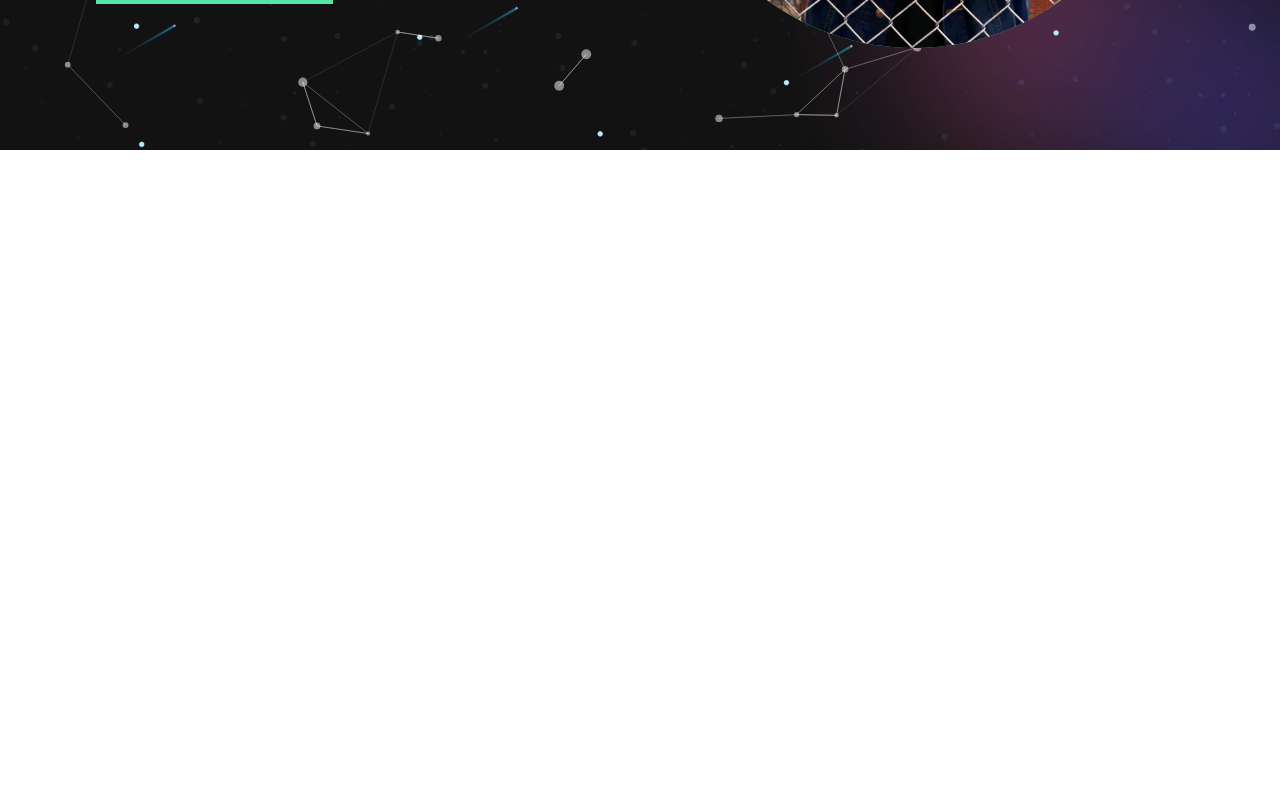
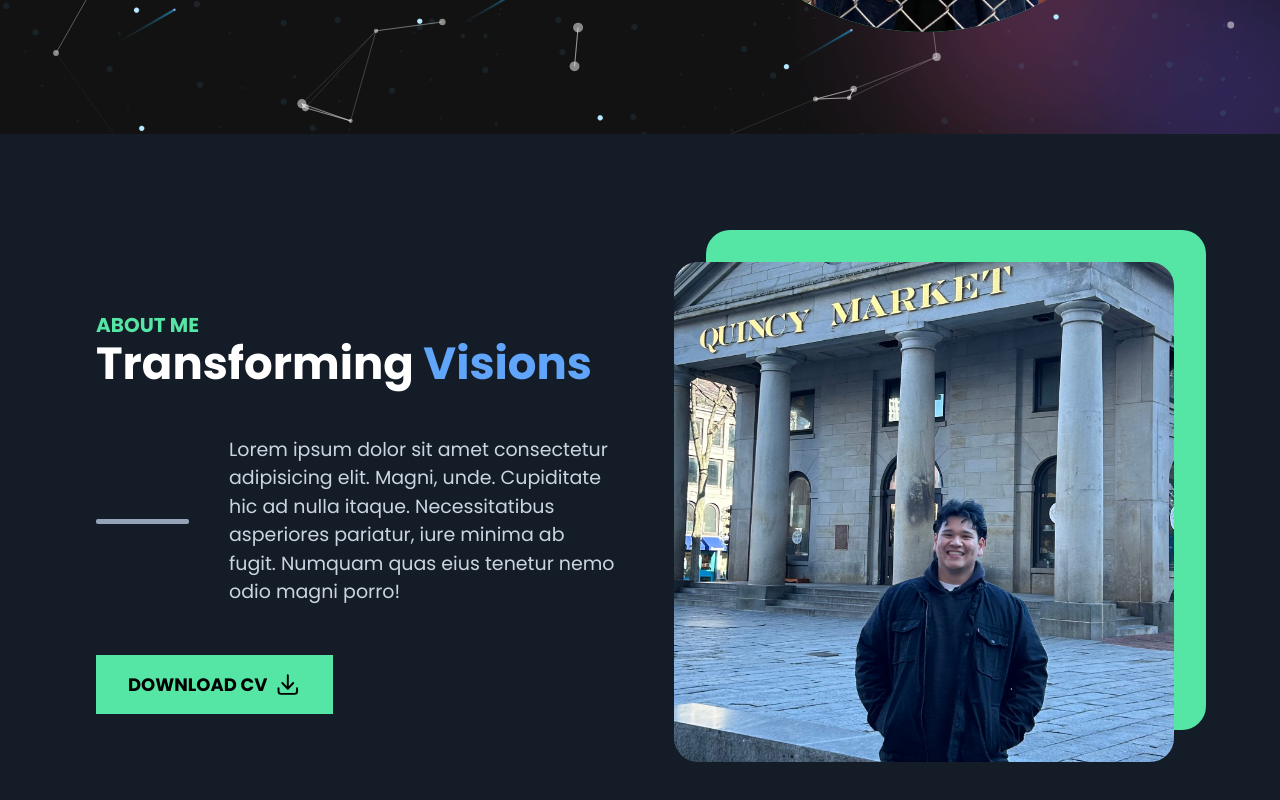
Before and after one commit to Jack-Vu/personal-portfolio, a Next.js app: page / in a window 1280 px wide. Shown: the part 650-1450 px from the top of the page. Before the commit the page ends 800 px from the top, so only its background shows below. Built offline with nearby package versions, Linux system fonts and the light colour scheme.

Commit message:
about me section done fix styling for both profile pictures

```diff
--- /dev/null
+++ b/components/About.tsx
@@ -0,0 +1,44 @@
+import { ArrowDownTrayIcon } from "@heroicons/react/20/solid";
+import Image from "next/image";
+import React from "react";
+
+const About = () => {
+  return (
+    <div className="bg-[#141c27] pb-[4rem] pt-[2rem] md:pt-[8rem]">
+      <div className="grid grid-cols-1 md:grid-cols-2 w-[85%] mx-auto gap-[3rem] items-center">
+        <div>
+          <h1 className="text-[20px] font-bold uppercase text-[#55e6a5] md-[1rem]">
+            ABOUT ME
+          </h1>
+          <h2 className="text-[25px] md:text-[35px] lg:text-[45px] md:leading-[3rem] leading-[2rem] capitalize mb-[3rem] font-bold text-white">
+            Transforming <span className="text-blue-400">Visions</span>
+          </h2>
+          <div className="mb-[3rem] flex items-center md:space-x-10">
+            <span className="w-[100px] hidden md:block h-[5px] bg-slate-400 rounded-sm"></span>
+            <p className="text-[19px] text-slate-300 w-[80%]">
+              Lorem ipsum dolor sit amet consectetur adipisicing elit. Magni,
+              unde. Cupiditate hic ad nulla itaque. Necessitatibus asperiores
+              pariatur, iure minima ab fugit. Numquam quas eius tenetur nemo
+              odio magni porro!
+            </p>
+          </div>
+          <button className="px-[2rem] hover:bg-blue-400 transition-all duration-200 py-[1rem] text-[18px] font-bold uppercase bg-[#55e6a5] text-black flex items-centers space-x-2">
+            <p>Download CV</p>
+            <ArrowDownTrayIcon className="w-[1.6rem] h-[1.7rem] text-black" />
+          </button>
+        </div>
+        <div className="lg:w-[500px] mx-auto  mt-[2rem] lg:mt-0 lg:h-[500px] md:w-[400px] md:h-[400px] w-[300px] h-[300px] relative">
+          <Image
+            src="/img/Profilepic2.jpg"
+            fill
+            className="relative z-[11] object-cover rounded-3xl"
+            alt="alt profile picture"
+          />
+          <div className="absolute w-[100%] h-[100%] z-[10] bg-[#55e6a5] top-[-2rem] right-[-2rem] rounded-3xl"></div>
+        </div>
+      </div>
+    </div>
+  );
+};
+
+export { About };
--- a/components/Hero.tsx
+++ b/components/Hero.tsx
@@ -7,7 +7,7 @@
 
 const Hero = () => {
   return (
-    <div className="h-[88vh] bg-[url('/img/banner-bg.png')] bg-cover bg-center">
+    <div className="h-[88vh] bg-[url('/img/banner-bg.png')] mt-[10vh] bg-cover bg-center">
       <Particle />
       <div className="w-[85%] grid-cols-1 mx-auto grid lg:grid-cols-2 gap-[3rem] h-[100%] items-center">
         <div>
@@ -28,7 +28,7 @@
             </button>
           </div>
         </div>
-        <div className="w-[500px] hidden bg-[#55e6a5] relative lg:flex items-center rounded-full h-[500px]">
+        <div className="w-[500px] hidden bg-[#55e6a5] relative lg:flex items-center mx-auto rounded-full h-[500px]">
           <Image
             src="/img/Profilepic1.jpg"
             alt="profile picture"
--- a/components/Navbar.tsx
+++ b/components/Navbar.tsx
@@ -7,7 +7,7 @@
 
 const Navbar = ({ openNav }: Props) => {
   return (
-    <div className="w-[100%] sticky z-[1000] top-0 h-[12vh] bg-[#141c27] shadow-md">
+    <div className="w-[100%] fixed z-[1000] top-0 h-[12vh] bg-[#141c27] shadow-md">
       <div className="flex items-center justify-between w-[80%] mx-auto h-[100%]">
         <h1 className="flex-[0.6] cursor-pointer text-[25px] text-white font-bold">
           J<span className="text-blue-400">V</span>
--- a/components/index.ts
+++ b/components/index.ts
@@ -1,3 +1,4 @@
 export * from "./Navbar";
 export * from "./MobileNavbar";
 export * from "./Hero";
+export * from "./About";
--- a/pages/index.tsx
+++ b/pages/index.tsx
@@ -1,4 +1,4 @@
-import { Hero, MobileNavbar, Navbar } from "@/components";
+import { About, Hero, MobileNavbar, Navbar } from "@/components";
 import React, { useState } from "react";
 
 const HomePage = () => {
@@ -13,6 +13,9 @@
         <MobileNavbar nav={nav} closeNav={closeNav} />
         <Navbar openNav={openNav} />
         <Hero />
+        <div className="relative z-[30]">
+          <About />
+        </div>
       </div>
     </div>
   );
```
Also changed, not shown: public/img/Profilepic2.jpg.
